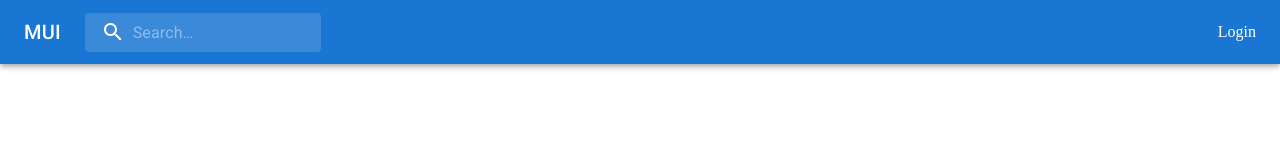
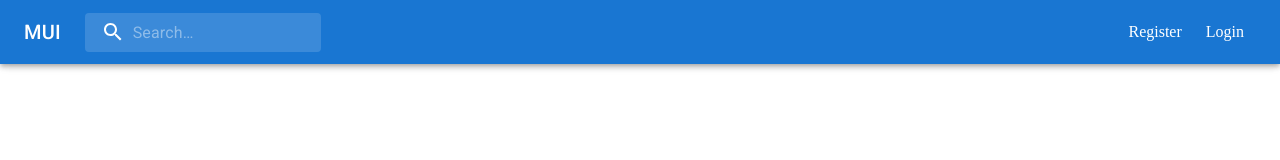
Before and after one commit to nawasan111/final-exam, a Next.js app: page /register in a window 1280 px wide. Shown: the top 160 px of the page. Built offline with nearby package versions, Linux system fonts and the light colour scheme.

Commit message:
edit navbar menu when doesn't login

```diff
--- a/src/components/Navbar.js
+++ b/src/components/Navbar.js
@@ -179,10 +179,11 @@ function Navbar(props) {
     : [
         {
           id: 0,
-          lable: "Login",
-          element: "Login",
-          link: "/login",
+          label: "Register",
+          element: <span className="inline-block mx-3 hover:underline">Register</span>,
+          link: "/register",
         },
+        { id: 1, lable: "Login", element: <span className="inline-block mx-3 hover:underline">Login</span>, link: "/login" },
       ];
 
   const mobileMenuId = "primary-search-account-menu-mobile";
@@ -225,7 +226,7 @@ function Navbar(props) {
             component="div"
             sx={{ display: { xs: "none", md: "block" } }}
           >
-            MUI
+            <Link href={"/"}>MUI</Link>
           </Typography>
           <Search>
             <SearchIconWrapper>
```
